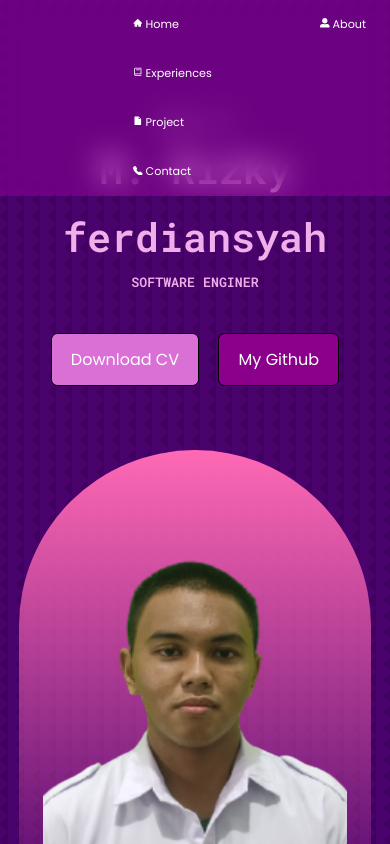
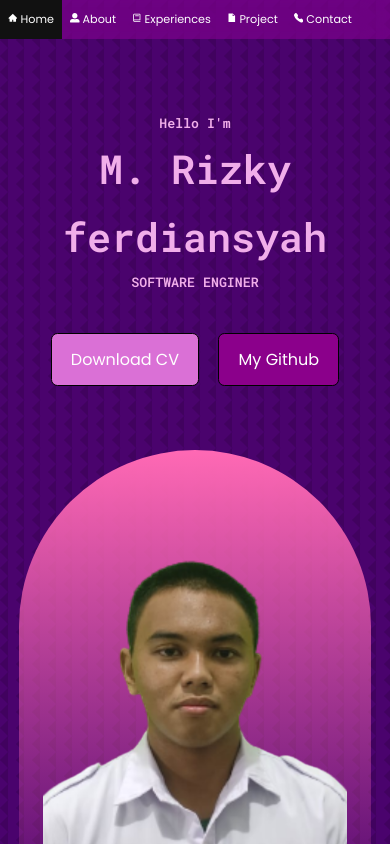
Before and after one commit to Kenshin-12/portofolio-rizky, a React (Create React App) app: page / in a window 390 px wide. Shown: the top 844 px of the page. Built offline with nearby package versions, Linux system fonts and the light colour scheme.

Commit message:
change 2
Signed-off-by: kurasep_ <rizkya7y123@gmail.com>

```diff
--- a/src/component/nav/nav.css
+++ b/src/component/nav/nav.css
@@ -13,14 +13,14 @@ ul {
 
 li {
   float: left;
-  margin-left: 125px;
+  display: block;
 }
 
 li a {
   display: block;
   color: white;
   text-align: center;
-  padding: 15px 20px;
+  padding: 15px 95.4px;
   text-decoration: none;
 }
 
@@ -38,7 +38,7 @@ li a:hover:not(.active) {
   li a {
       font-size: 0.7rem;
       gap: 0.5rem;
-      padding: 15px 8px;
+      padding: 10px 8px;
   }
 
   .n-icon {
```
